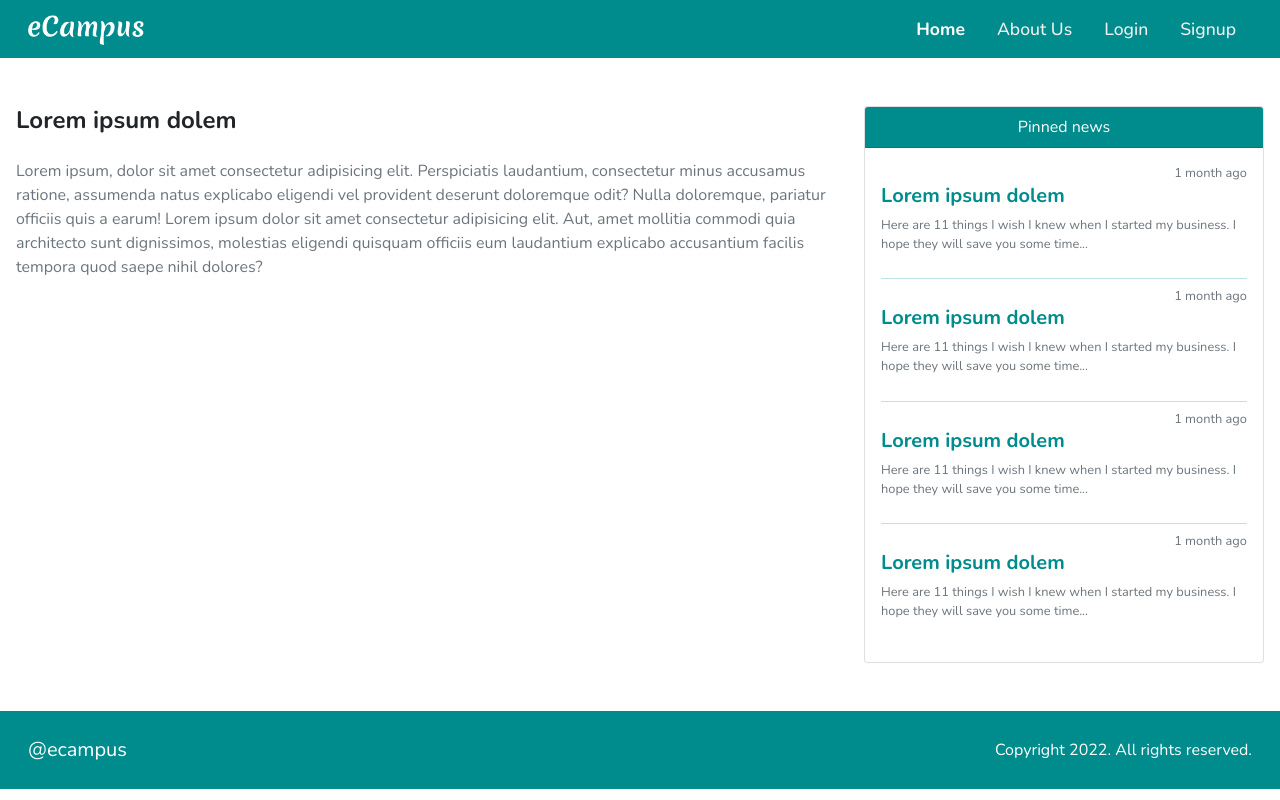
After one commit to amon-wanyonyi/ecampus-news, a Flask app: page /notifications/1 in a window 1280 px wide. The commit adds this page. Run offline with Flask 2, Linux system fonts and the light colour scheme; some libraries are stand-ins or nearby versions.

```diff
--- a/app/main/views.py
+++ b/app/main/views.py
@@ -8,3 +8,7 @@ def index():
 @main.route('/notifications')
 def notifications():
     return render_template('notifications.html')
+
+@main.route('/notifications/<id>')
+def notification_show(id):
+    return render_template('single-news-page.html')
--- a/app/templates/navbar.html
+++ b/app/templates/navbar.html
@@ -1,5 +1,5 @@
 <!-- navbar -->
-<nav class="navbar navbar-expand-lg navbar-light bg-primary w-100 px-1 px-lg-3">
+<nav class="navbar navbar-expand-lg navbar-dark bg-primary w-100 px-1 px-lg-3">
   <div class="container-fluid">
       <a class="navbar-brand" href="/">
           <img src="{{url_for('static', filename='images/logo.png')}}" alt="Logo" class="img-fluid">
--- a/app/templates/partials/news-card.html
+++ b/app/templates/partials/news-card.html
@@ -11,6 +11,6 @@
         a corrosive melting agent...
     </p>
     <div class="text-end">
-        <a href="#" class="fw-bold">Read more</a>
+        <a href="{{url_for('main.notification_show', id=1)}}" class="fw-bold">Read more</a>
     </div>
 </div>
--- /dev/null
+++ b/app/templates/partials/pinned-news.html
@@ -0,0 +1,13 @@
+<div class="card pinned-news  d-none d-sm-block">
+    <div class="card-header bg-primary text-white text-center">
+        Pinned news
+    </div>
+    <div class="card-body">
+        {% for news in range(4) %}
+        {% include "partials/pinned-news-card.html" %}
+        {% if not loop.last %}
+        <hr class="bg-primary my-2">
+        {% endif %}
+        {% endfor %}
+    </div>
+</div>
--- /dev/null
+++ b/app/templates/single-news-page.html
@@ -0,0 +1,26 @@
+{% extends "base.html" %}
+
+{% block content %}
+<!-- body content here -->
+<section class="body py-5 px-2 px-lg-3">
+
+    <div class="row">
+        <div class="col-md-8">
+            <h1 class="fs-4 fw-bold pb-3">Lorem ipsum dolem</h1>
+            <div class="row">
+                <p class="text-muted">
+                    Lorem ipsum, dolor sit amet consectetur adipisicing elit. Perspiciatis laudantium, consectetur minus
+                    accusamus ratione, assumenda natus explicabo eligendi vel provident deserunt doloremque odit? Nulla
+                    doloremque, pariatur officiis quis a earum! Lorem ipsum dolor sit amet consectetur adipisicing elit.
+                    Aut, amet mollitia commodi quia architecto sunt dignissimos, molestias eligendi quisquam officiis
+                    eum laudantium explicabo accusantium facilis tempora quod saepe nihil dolores?
+                </p>
+            </div>
+        </div>
+        <div class="col-md-4" style="display: unset;">
+            {% include "partials/pinned-news.html" %}
+        </div>
+    </div>
+</section>
+<!-- end content here -->
+{% endblock %}
```
Also changed, not shown: app/templates/notifications.html (+1 -13 lines).
